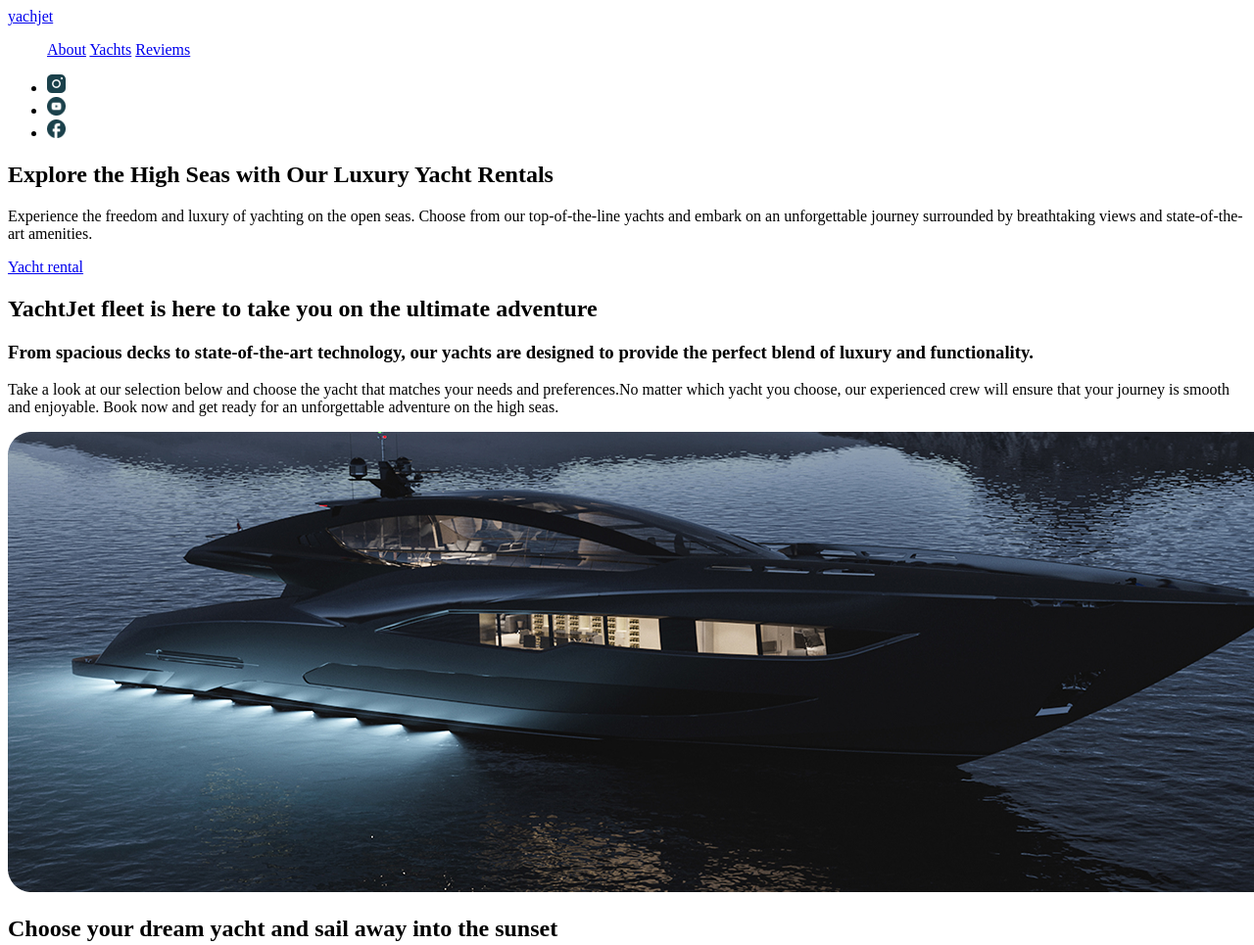
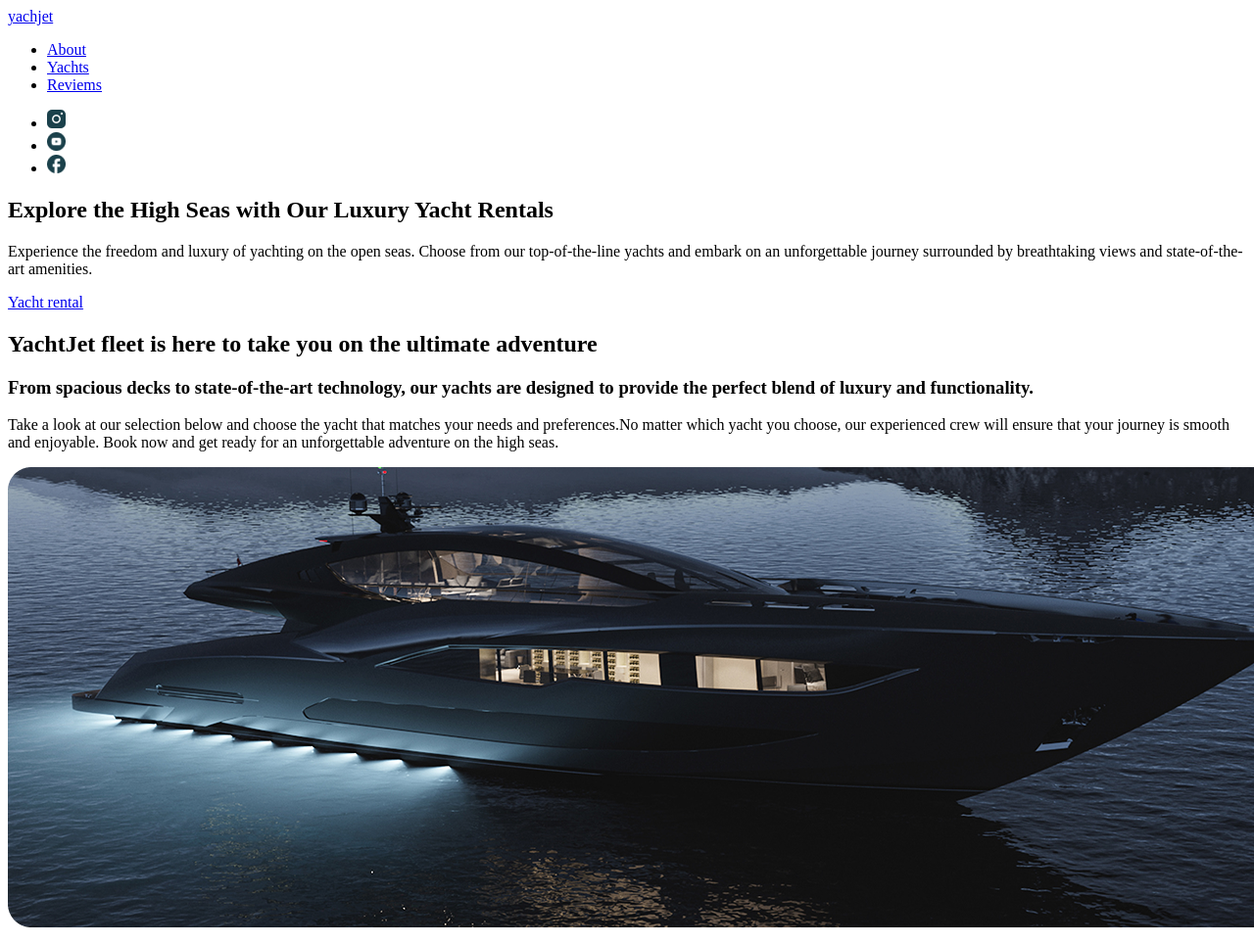
Before and after one commit to YachnikVova/YachtJet, a plain HTML site: page index.html in a window 1280 px wide. Shown: the top 965 px of the page at 98% size. Drawn offline with Linux system fonts and the light colour scheme.

Commit message:
FixInHTML

```diff
--- a/index.html
+++ b/index.html
@@ -10,9 +10,9 @@
       <nav>
         <a href="./index.html">yachjet</a>
         <ul>
-          <il><a href="#About">About</a></il>
-          <il><a href="#Yachts">Yachts</a></il>
-          <il><a href="#Reviems">Reviems</a></il>
+          <li><a href="#About">About</a></li>
+          <li><a href="#Yachts">Yachts</a></li>
+          <li><a href="#Reviems">Reviems</a></li>
         </ul>
       </nav>
       <nav>
```
